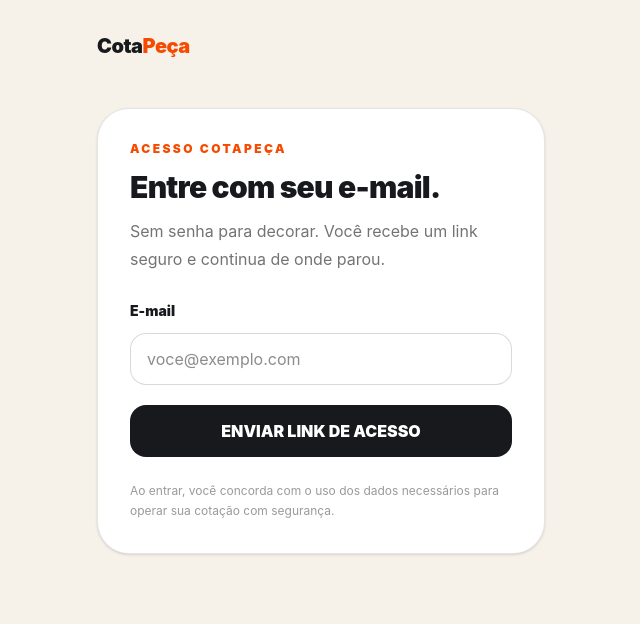
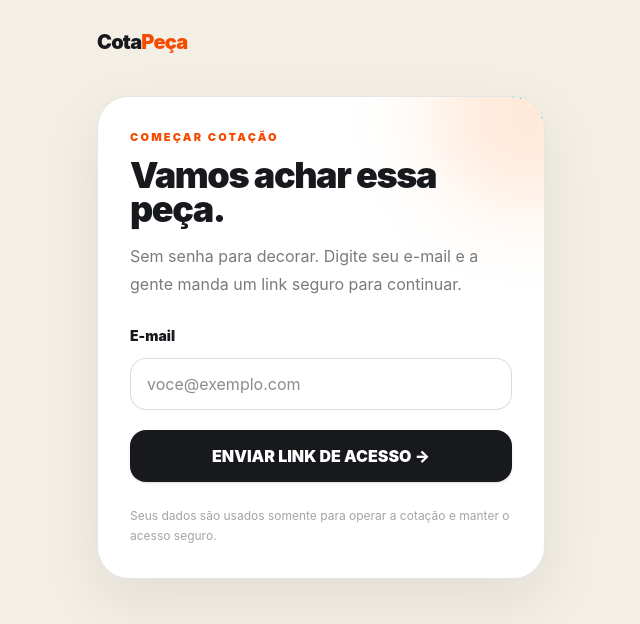
Before and after one commit to armedeiros-glitch/arenalive-site, a Next.js app in the folder cotapeca-recovered/: page /auth/login in a window 1280 px wide. Shown: the top 624 px of the page, without its empty margins (319-959 px from the left). Built offline with nearby package versions, Linux system fonts and the light colour scheme.

Commit message:
style: refresh auth experience

```diff
--- a/cotapeca-recovered/app/auth/login/page.tsx
+++ b/cotapeca-recovered/app/auth/login/page.tsx
@@ -6,17 +6,17 @@
 };
 
 const MESSAGES: Record<string, string> = {
-  sent: "Pronto. Enviamos seu link de acesso por e-mail.",
-  "invalid-email": "Confira o e-mail informado.",
-  "send-error": "Não foi possível enviar o acesso agora. Tente novamente em instantes.",
+  sent: "Link enviado. Dá uma olhada no seu e-mail para continuar.",
+  "invalid-email": "Informe um e-mail válido.",
+  "send-error": "Não foi possível enviar o acesso agora.",
 };
 
 function safeNextPath(value?: string) {
-  if (!value) return "/";
+  if (!value) return "/account";
   if (value === "/cotacao") return value;
   if (value === "/supplier/opportunities" || value.startsWith("/supplier/opportunities/")) return value;
   if (value === "/account" || value === "/") return value;
-  return "/";
+  return "/account";
 }
 
 export default async function LoginPage({ searchParams }: LoginPageProps) {
@@ -24,46 +24,44 @@
   const message = status ? MESSAGES[status] : null;
   const next = safeNextPath(requestedNext);
   const supplierFlow = next.startsWith("/supplier/opportunities");
-  const buyerFlow = next === "/cotacao";
 
   return (
-    <main className="min-h-screen bg-[#f6f2e9] px-5 py-8 text-[#17191d]">
+    <main className="min-h-screen bg-[#f4efe5] px-5 py-7 text-[#17191d]">
       <div className="mx-auto max-w-md">
-        <Link href="/" className="text-xl font-black tracking-tight">Cota<span className="text-orange-600">Peça</span></Link>
+        <Link href="/" className="text-xl font-black tracking-[-.04em]">
+          Cota<span className="text-orange-600">Peça</span>
+        </Link>
 
-        <section className="mt-12 rounded-[2rem] border border-black/10 bg-white p-6 shadow-sm sm:p-8">
-          <p className="text-xs font-black uppercase tracking-[.2em] text-orange-600">
-            {supplierFlow ? "Acesso fornecedor" : buyerFlow ? "Começar cotação" : "Acesso CotaPeça"}
+        <section className="relative mt-10 overflow-hidden rounded-[2rem] border border-black/10 bg-white p-6 shadow-[0_22px_60px_rgba(23,25,29,.08)] sm:p-8">
+          <div className="pointer-events-none absolute -right-20 -top-20 h-48 w-48 rounded-full bg-orange-500/15 blur-2xl" />
+          <div className="relative">
+            <p className="text-[11px] font-black uppercase tracking-[.2em] text-orange-600">
+              {supplierFlow ? "Acesso fornecedor" : "Começar cotação"}
             </p>
-          <h1 className="mt-3 text-3xl font-black tracking-tight">Entre com seu e-mail.</h1>
-          <p className="mt-3 leading-7 text-black/55">
-            Sem senha para decorar. Você recebe um link seguro e continua de onde parou.
+            <h1 className="mt-3 text-4xl font-black leading-[.95] tracking-[-.04em]">
+              {supplierFlow ? "Entre no painel." : "Vamos achar essa peça."}
+            </h1>
+            <p className="mt-4 leading-7 text-black/52">
+              Sem senha para decorar. Digite seu e-mail e a gente manda um link seguro para continuar.
             </p>
 
             <form action={requestMagicLink} className="mt-7 flex flex-col gap-3">
               <input type="hidden" name="next" value={next} />
               <label htmlFor="email" className="text-sm font-black">E-mail</label>
-            <input
-              id="email"
-              name="email"
-              type="email"
-              autoComplete="email"
-              required
-              placeholder="voce@exemplo.com"
-              className="h-13 rounded-2xl border border-black/15 bg-white px-4 outline-none transition focus:border-orange-500 focus:ring-2 focus:ring-orange-100"
-            />
-            <button type="submit" className="mt-2 h-13 rounded-2xl bg-[#17191d] px-4 font-black text-white transition hover:bg-black">
-              ENVIAR LINK DE ACESSO
+              <input id="email" name="email" type="email" autoComplete="email" required placeholder="voce@exemplo.com" className="input" />
+              <button type="submit" className="mt-2 min-h-13 rounded-2xl bg-[#17191d] px-4 font-black text-white shadow-sm transition hover:-translate-y-0.5 hover:bg-black">
+                ENVIAR LINK DE ACESSO →
               </button>
             </form>
 
             {message ? (
-            <p className={`mt-5 rounded-2xl px-4 py-3 text-sm font-semibold ${status === "sent" ? "bg-green-50 text-green-800" : "bg-red-50 text-red-800"}`}>
-              {message}
-            </p>
+              <div className="mt-5 rounded-2xl bg-orange-50 px-4 py-3 text-sm font-bold text-orange-800">{message}</div>
             ) : null}
 
-          <p className="mt-6 text-xs leading-5 text-black/40">Ao entrar, você concorda com o uso dos dados necessários para operar sua cotação com segurança.</p>
+            <p className="mt-6 text-xs leading-5 text-black/36">
+              Seus dados são usados somente para operar a cotação e manter o acesso seguro.
+            </p>
+          </div>
         </section>
       </div>
     </main>
```
Lines whose indentation alone changed are shown as unchanged.
